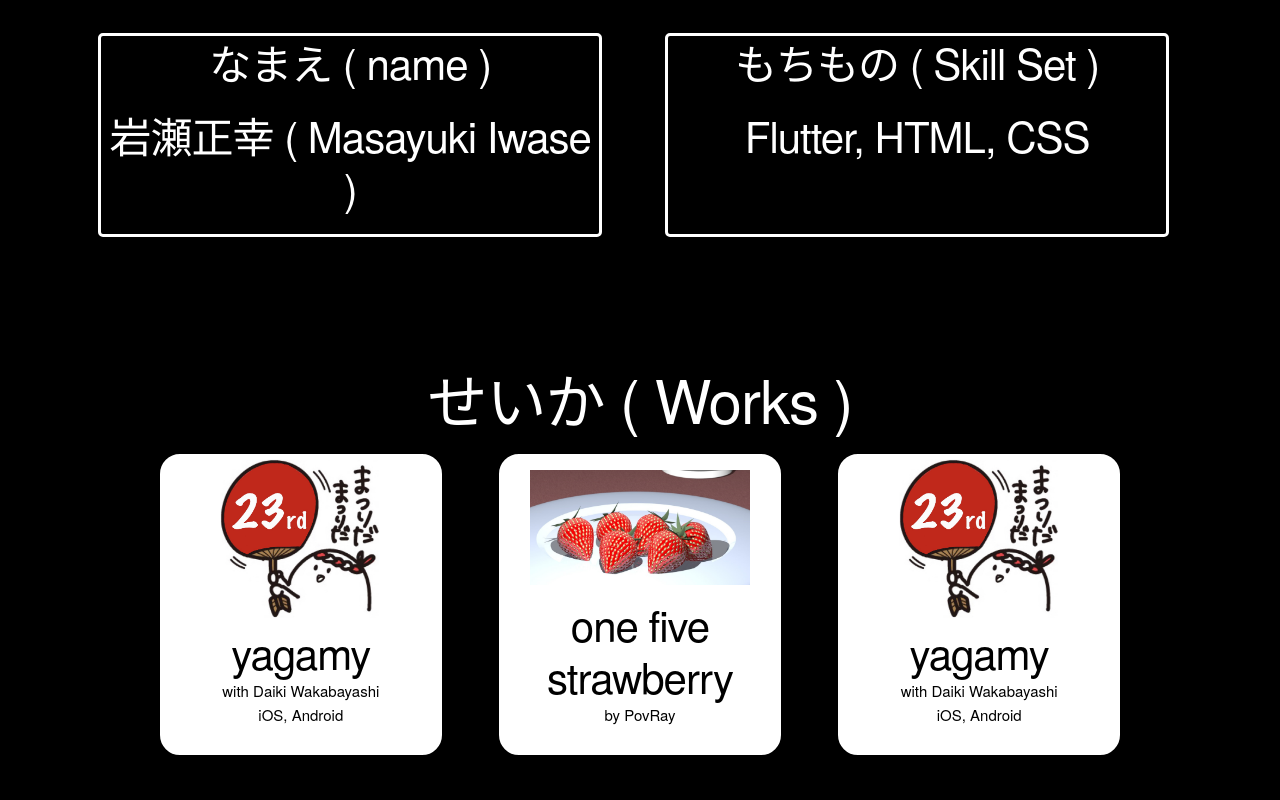
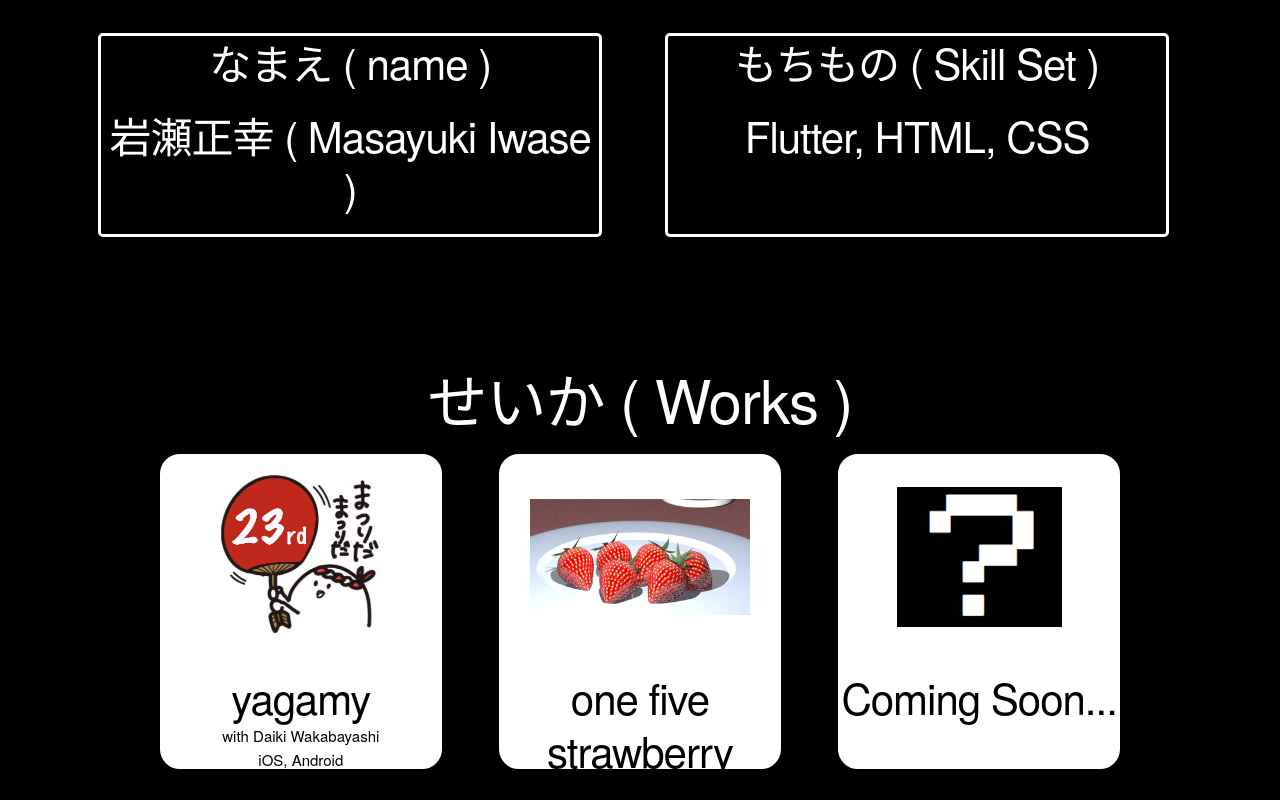
Before and after one commit to sugoroku525/MyPortfolio, a plain HTML site: page docs/index.html in a window 1280 px wide. Shown: the part 1011-1811 px from the top of the page. Before the commit the page ends 1776 px from the top, so only its background shows below. Drawn offline with nearby package versions, Linux system fonts and the light colour scheme.

Commit message:
coming soonの追加

```diff
--- a/docs/index.html
+++ b/docs/index.html
@@ -62,19 +62,21 @@
     <div class="medium_space">
     </div>
     <div class="container">
-        <a id="works"><h1>せいか ( Works ) </h1></a>
+        <a id="works"><h1>せいか ( Works )</h1></a>
         <div class="work_row">
         <div class="column">
-            <a href="https://apps.apple.com/jp/app/yagamy-%E6%85%B6%E6%87%89%E7%BE%A9%E5%A1%BE%E7%9F%A2%E4%B8%8A%E7%A5%AD%E5%85%AC%E5%BC%8F%E3%82%A2%E3%83%97%E3%83%AA/id1644495228"><img src="img/yagapon_icon.png" width="60%"></a>
+            <div class="works">
+                <a href="https://apps.apple.com/jp/app/yagamy-%E6%85%B6%E6%87%89%E7%BE%A9%E5%A1%BE%E7%9F%A2%E4%B8%8A%E7%A5%AD%E5%85%AC%E5%BC%8F%E3%82%A2%E3%83%97%E3%83%AA/id1644495228"><img src="img/yagapon_icon.png" width="60%"></a>
+            </div>
             <div class="description">
-            <h2 style="margin-bottom:0;">yagamy</h2>
-            <p style="margin-bottom:0;">with Daiki Wakabayashi</p>
-            <p>iOS, Android</p>
+                <h2 style="margin-bottom:0;">yagamy</h2>
+                <p style="margin-bottom:0;">with Daiki Wakabayashi</p>
+                <p>iOS, Android</p>
             </div>
         </div>
         <div class="column">
             <div class="works">
-            <img src="img/strawberry.jpg" width="80%">
+                <img src="img/strawberry.jpg" width="80%">
             </div>
             <div class="description">
                 <h2 style="margin-bottom:0;">one five strawberry</h2>
@@ -82,11 +84,11 @@
             </div>
         </div>
         <div class="column">
-            <a href="https://apps.apple.com/jp/app/yagamy-%E6%85%B6%E6%87%89%E7%BE%A9%E5%A1%BE%E7%9F%A2%E4%B8%8A%E7%A5%AD%E5%85%AC%E5%BC%8F%E3%82%A2%E3%83%97%E3%83%AA/id1644495228"><img src="img/yagapon_icon.png" width="60%"></a>
+            <div class="works">
+                <img src="img/ハテナ.png" width="60%">
+            </div>
             <div class="description">
-                <h2 style="margin-bottom:0;">yagamy</h2>
-                <p style="margin-bottom:0;">with Daiki Wakabayashi</p>
-                <p>iOS, Android</p>
+                <h2 style="margin-bottom:0;">Coming Soon...</h2>
             </div>
         </div>
     </div>
--- a/docs/style.css
+++ b/docs/style.css
@@ -160,11 +160,13 @@ main{
     flex-direction: column;
     justify-content: center;
     align-items: center;
-    height: 100%;
+    height: 65%;
 }
-
+.work_row .column .description h2{
+    margin-top: 5%;
+}
 .work_row .column .description {
-    height: 55%;
+    height: 30%;
     display: flex;
     flex-direction: column;
     justify-content: start;
```
Also changed, not shown: docs/img/ハテナ.png (added).
